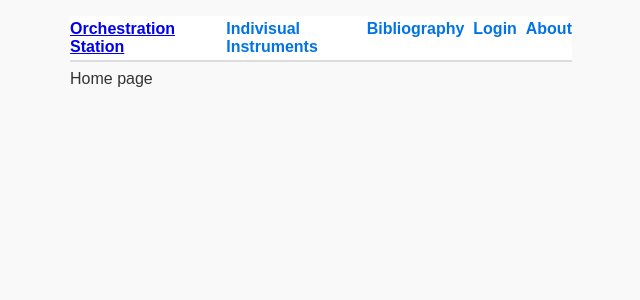
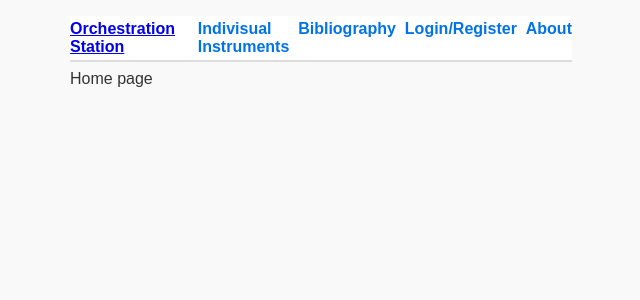
Before and after one commit to Anne-Litherland/OrchestrationStation.Frontend, a React (Vite) app: page / in a window 1280 px wide. Shown: the top 300 px of the page, without its empty margins (319-959 px from the left). Built offline with nearby package versions, Linux system fonts and the light colour scheme; no server answers.

Commit message:
Save local changes before merging

```diff
--- a/index.html
+++ b/index.html
@@ -1,9 +1,9 @@
-<!doctype html>
+<!DOCTYPE html>
 <html lang="en">
   <head>
     <meta charset="UTF-8" />
     <meta name="viewport" content="width=device-width, initial-scale=1.0" />
-    <title>Frontend Template</title>
+    <title>Orchestration Station</title>
   </head>
   <body>
     <div id="root"></div>
--- a/src/layout/Navbar.jsx
+++ b/src/layout/Navbar.jsx
@@ -18,7 +18,7 @@ export default function Navbar() {
           </>
         ) : (
           <>
-            <NavLink to="/login">Login</NavLink>
+            <NavLink to="/login">Login/Register</NavLink>
           </>
         )}
         <NavLink to="/about">About</NavLink>
```
Also changed, not shown: src/api/useMutation.js (renamed from src/api/useMutation.jsx), src/api/useQuery.js (renamed from src/api/useQuery.jsx), 1 other file (tests, documents, lock files or other folders).
